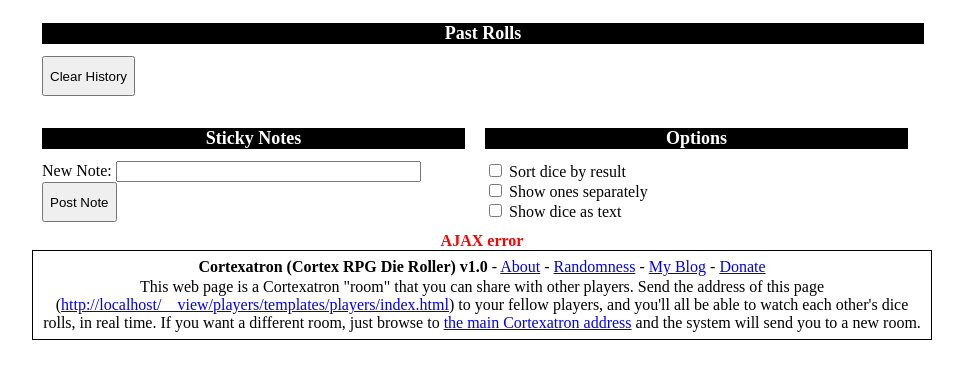
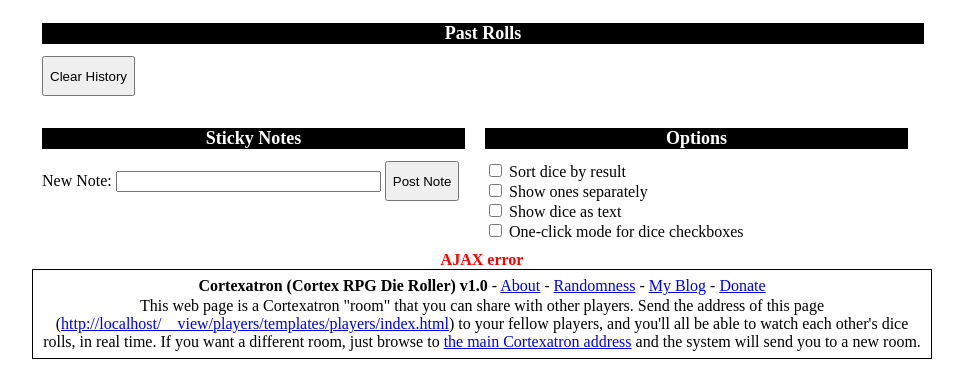
Before and after one commit to dbisdorf/cortex-roller, a Django app: template players/templates/players/index.html in a window 1280 px wide. Shown: the part 412-800 px from the top of the page, without its empty margins (158-1121 px from the left). Run offline with Django 3.2, Linux system fonts and the light colour scheme; the template is opened without the code that fills it, so the values that code supplies are empty.

Commit message:
Improvements to one-click feature.

```diff
--- a/players/static/players/about.html
+++ b/players/static/players/about.html
@@ -1,7 +1,7 @@
 <html>
 <head>
 <title>Cortex Roller - About</title>
-<link rel='stylesheet' type='text/css' href="style-070.css" />
+<link rel='stylesheet' type='text/css' href="style-100.css" />
 </head>
 <body>
 	<div class="big-box">
--- a/players/static/players/style-070.css
+++ b/players/static/players/style-100.css
@@ -28,6 +28,10 @@ h2 {
 	display: table-cell;
 	padding: 5px;
 	width: 300px;
+}
+
+.radio-group {
+	text-align: left;
 }
 
 button {
--- a/players/templates/players/index.html
+++ b/players/templates/players/index.html
@@ -4,7 +4,7 @@
 
 {% load static %}
 {% get_static_prefix as STATIC_PREFIX %}
-<link rel='stylesheet' type='text/css' href="{% static 'players/style-070.css' %}" />
+<link rel='stylesheet' type='text/css' href="{% static 'players/style-100.css' %}" />
 <meta name="viewport" content="width=device-width, initial-scale=1.0">
 <script src="{% static 'players/jquery-3.3.1.min.js' %}"></script>
 <script>
@@ -120,6 +120,9 @@
 			draw_dice();
 		});
 
+		$("#one-click-mode").click(function() {
+			draw_check_behavior();
+		})
 
 		/*
 		$(document).on("click", ".dice-check", function() {
@@ -133,10 +136,25 @@
 			ajax_command("delmessage", message_id);
 		});
 
-		$(document).on("click", ".dice-result", function() {
-			var message_id = $( this ).attr("id").substring(4);
-			$("#message-text").val( $("#" + message_id).text() );
-			ajax_command("rotatedie", message_id);
+		$(document).on("click", ".dice-check", function() {
+			if ($("#one-click-mode").is(":checked")) {
+				var die_id = $( this ).attr("id");
+				if ($("#behave-rotate").is(":checked")) {
+					ajax_command("rotatedie", die_id);
+				} else if ($("#behave-up").is(":checked")) {
+					ajax_command("updice", die_id);
+				} else if ($("#behave-back").is(":checked")) {
+					ajax_command("downdice", die_id);
+				} else if ($("#behave-roll").is(":checked")) {
+					ajax_command("rolldice", die_id);
+				} else if ($("#behave-remove").is(":checked")) {
+					ajax_command("deldice", die_id);
+				}
+			}
+		});
+
+		$(document).ready(function() {
+    	draw_check_behavior();
 		});
 
 	});
@@ -271,7 +289,7 @@
 				} else {
 					verbose_tag = "&nbsp;";
 				}
-				$('#dice-row').append("<div class='dice-box dice-image" + faces + "'><p class='dice-faces'>D" + faces + "</p><p class='dice-result' id='rot-" + uuid + "'>" + result + "</p><p class='dice-tag'>" + verbose_tag + "<input type='checkbox' class='dice-check right-check' id='" + uuid + "'></p></div>");
+				$('#dice-row').append("<div class='dice-box dice-image" + faces + "'><p class='dice-faces'>D" + faces + "</p><p class='dice-result'>" + result + "</p><p class='dice-tag'>" + verbose_tag + "<input type='checkbox' class='dice-check right-check' id='" + uuid + "'></p></div>");
 				if (spacer) {
 					$("#dice-row").append("<div class='dice-spacer'></div>");
 				}
@@ -310,6 +328,35 @@
 			ids.push($( this ).attr("id"));
 		});
 		return ids.join(",");
+	}
+
+	function draw_check_behavior() {
+		$('#check-behavior').empty();
+		if ($("#one-click-mode").is(":checked")) {
+			$("#check-behavior").append(
+				"<div class='radio-group'> \
+				<input type='radio' id='behave-rotate' name='behave' value='behave-rotate' checked> \
+				<label for='behave-rotate'>Rotate between total/effect/unmarked</label><br> \
+				<input type='radio' id='behave-up' name='behave' value='behave-up'> \
+				<label for='behave-up'>Step up</label><br> \
+				<input type='radio' id='behave-back' name='behave' value='behave-back'> \
+				<label for='behave-back'>Step back</label><br> \
+				<input type='radio' id='behave-roll' name='behave' value='behave-roll'> \
+				<label for='behave-roll'>Roll</label><br> \
+				<input type='radio' id='behave-remove' name='behave' value='behave-remove'> \
+				<label for='behave-remove'>Remove</label> \
+				</div>"
+			);
+		} else {
+			$("#check-behavior").append(
+				"<button id='step-up' class='half-button'>Step Up Checked Dice</button> \
+				<button id='step-down' class='half-button'>Step Down Checked Dice</button> \
+				<button id='roll-some' class='half-button'>Roll Checked Dice</button> \
+				<button id='remove-some' class='half-button'>Remove Checked Dice</button> \
+				<button id='total-some' class='half-button'>Checked Dice Are Total</button> \
+				<button id='effect-some' class='half-button'>Checked Dice Are Effect</button>"
+			);
+		}
 	}
 
 </script>
@@ -359,12 +406,8 @@
 
 	<div class="button-group">
 	<h2>For Checked Dice</h2>
-	<button id='step-up' class='half-button'>Step Up Checked Dice</button>
-	<button id='step-down' class='half-button'>Step Down Checked Dice</button>
-	<button id='roll-some' class='half-button'>Roll Checked Dice</button>
-	<button id='remove-some' class='half-button'>Remove Checked Dice</button>
-	<button id='total-some' class='half-button'>Checked Dice Are Total</button>
-	<button id='effect-some' class='half-button'>Checked Dice Are Effect</button>
+	<div id="check-behavior">
+	</div>
 	</div>
 </div>
 
@@ -380,7 +423,7 @@
 <h1>Sticky Notes</h1>
 <div id='message-table' aria-live="polite"></div>
 <label for="message-text">New Note:</label>
-<input type='text' size='35' name='message-text' id='message-text'/>
+<input type='text' size='30' name='message-text' id='message-text'/>
 <button class="baseline-button" id="post-message">Post Note</button>
 </div>
 
@@ -394,6 +437,9 @@
 <br>
 <input type="checkbox" id="text-result" name="text-result">
 <label for="text-result">Show dice as text</label>
+<br>
+<input type="checkbox" id="one-click-mode" name="one-click-mode">
+<label for="one-click-mode">One-click mode for dice checkboxes</label>
 </div>
 
 </div>
--- a/players/templates/players/random.html
+++ b/players/templates/players/random.html
@@ -2,7 +2,7 @@
 <head>
 <title>Cortexatron Randomness Report</title>
 {% load static %}
-<link rel='stylesheet' type='text/css' href="{% static 'players/style-070.css' %}" />
+<link rel='stylesheet' type='text/css' href="{% static 'players/style-100.css' %}" />
 </head>
 
 <body>
```
